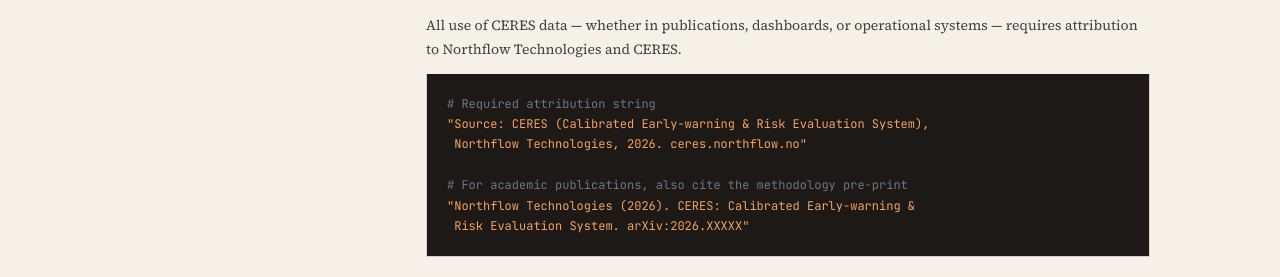
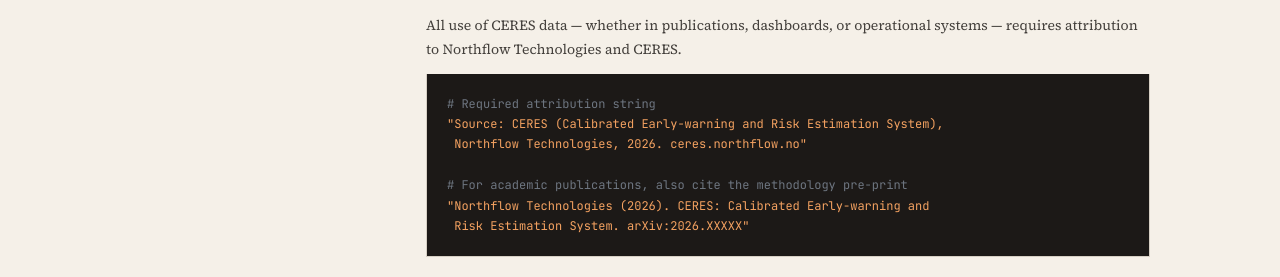
Before and after one commit to northflowlabs/ceres, a Next.js app: page /api-access in a window 1280 px wide. Shown: the part 7253-7530 px from the top of the page. Built offline with nearby package versions, Linux system fonts and the light colour scheme.

Commit message:
Fix CERES full name in attribution and improve TOC scroll highlighting on api-access and methodology pages

```diff
--- a/src/app/api-access/page.tsx
+++ b/src/app/api-access/page.tsx
@@ -293,7 +293,7 @@ export default function ApiAccessPage() {
           if (el) { el.style.color = "var(--earth)"; el.style.borderLeftColor = "var(--earth)"; }
         }
       });
-    }, { rootMargin: "-20% 0px -70% 0px" });
+    }, { rootMargin: "-10% 0px -60% 0px", threshold: 0.05 });
     sections.forEach((s) => obs.observe(s));
     return () => obs.disconnect();
   }, []);
@@ -796,10 +796,10 @@ export default function ApiAccessPage() {
             <p style={pStyle}>All use of CERES data — whether in publications, dashboards, or operational systems — requires attribution to Northflow Technologies and CERES.</p>
             <Code>
               <Cm># Required attribution string{"\n"}</Cm>
-              <Str>"Source: CERES (Calibrated Early-warning & Risk Evaluation System),{"\n"} Northflow Technologies, 2026. ceres.northflow.no"</Str>
+              <Str>"Source: CERES (Calibrated Early-warning and Risk Estimation System),{"\n"} Northflow Technologies, 2026. ceres.northflow.no"</Str>
               {"\n\n"}
               <Cm># For academic publications, also cite the methodology pre-print{"\n"}</Cm>
-              <Str>"Northflow Technologies (2026). CERES: Calibrated Early-warning &{"\n"} Risk Evaluation System. arXiv:2026.XXXXX"</Str>
+              <Str>"Northflow Technologies (2026). CERES: Calibrated Early-warning and{"\n"} Risk Estimation System. arXiv:2026.XXXXX"</Str>
             </Code>
             <p style={{ ...pStyle, marginTop: 16 }}>
               CERES predictions are provided under a Creative Commons Attribution 4.0 International licence (CC BY 4.0). Commercial use requires a Tier B or C agreement.
--- a/src/app/methodology/page.tsx
+++ b/src/app/methodology/page.tsx
@@ -61,7 +61,7 @@ export default function MethodologyPage() {
           if (el) { el.style.color = "var(--earth)"; el.style.borderLeftColor = "var(--earth)"; }
         }
       });
-    }, { rootMargin: "-20% 0px -70% 0px" });
+    }, { rootMargin: "-10% 0px -60% 0px", threshold: 0.05 });
     sections.forEach((s) => obs.observe(s));
     return () => obs.disconnect();
   }, []);
```
